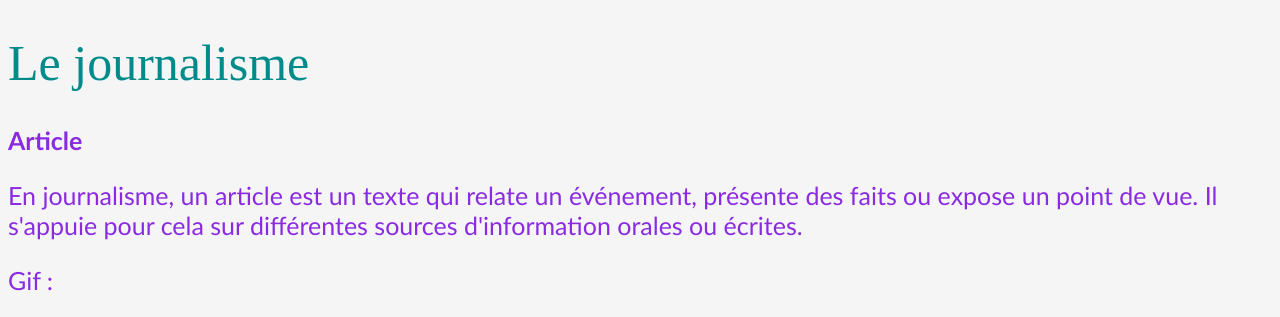
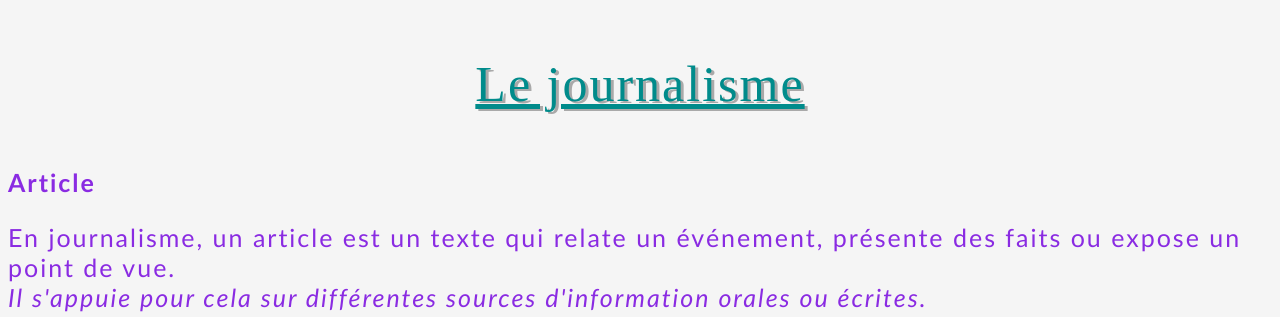
Before and after one commit to chlobdr/welcomematrix, a plain HTML site: page cours1/index.html in a window 1280 px wide. Shown: the top 317 px of the page. Drawn offline with Linux system fonts and the light colour scheme.

Commit message:
Add files via upload

```diff
--- a/cours1/index.html
+++ b/cours1/index.html
@@ -10,7 +10,9 @@
  <strong> Article </strong>
 <!-- Le texte lambda -->
   <p>
-  En journalisme, un article est un texte qui relate un événement, présente des faits ou expose un point de vue. Il s'appuie pour cela sur différentes sources d'information orales ou écrites.
+  En journalisme, un article est un texte qui relate un événement, présente des faits ou expose un point de vue.
+<br>
+  <em> Il s'appuie pour cela sur différentes sources d'information orales ou écrites.<em>
 </p>
 </body>
 <p>
--- a/cours1/main.css
+++ b/cours1/main.css
@@ -1,15 +1,22 @@
 /* style.css */
+
 body{
   background: rgb(245,245,245);
   color: blueviolet;
   font-size: 25px;
   font-family: Calibri;
+  letter-spacing : 2px;
 }
 h1{
+  line-height : 100px;
+  text-align  : center;
   font-family: Segoe;
   color: darkcyan;
   font-weight: lighter;
   font-size: 50px;
+  text-shadow : 3px 2px #A9A9A9;
+  text-decoration : underline
+  }
 }
 h2 {
   font-family: Courier;
```
